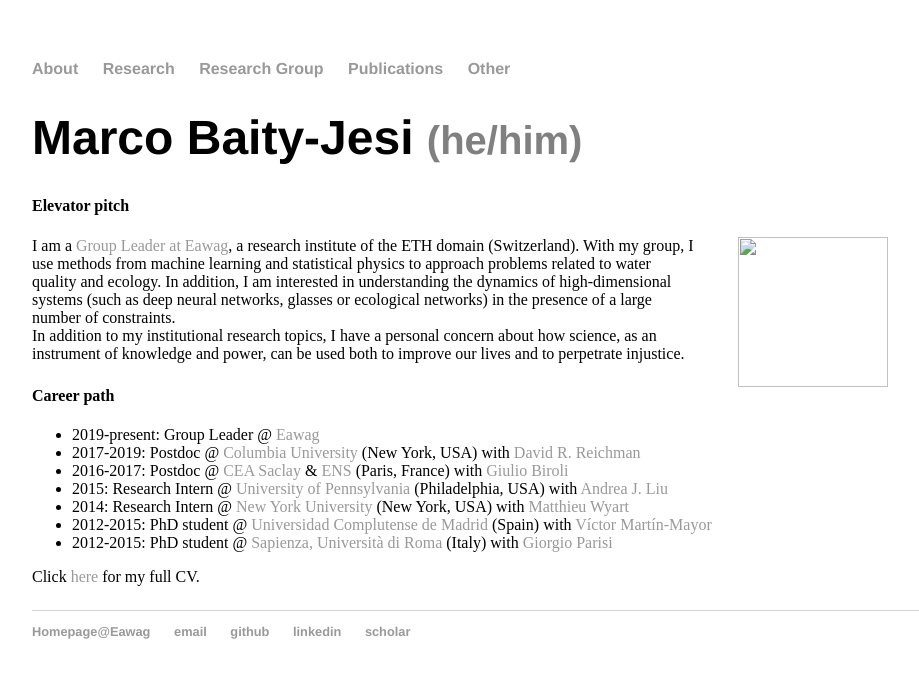
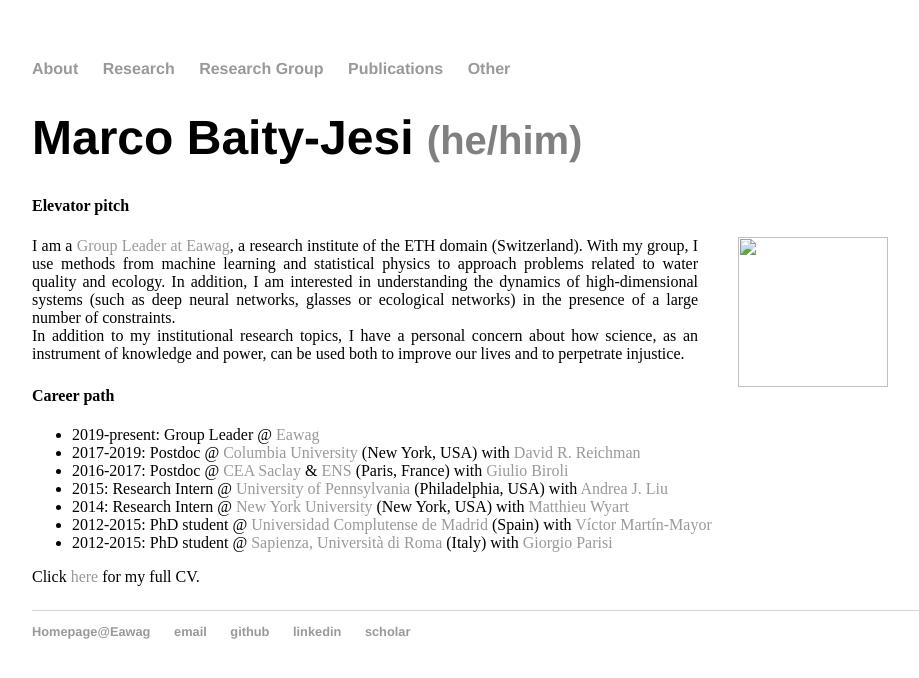
Before and after one commit to mbaityje/mbaityje.github.io, a Jekyll site: the page built from index.html, in a window 1280 px wide. Shown: the top 678 px of the page, without its empty margins (160-1079 px from the left). Built offline with Jekyll 4.4.1, drawn with Linux system fonts in a browser that asks for light colours.

Commit message:
Content changes

```diff
--- a/css/main.css
+++ b/css/main.css
@@ -42,9 +42,7 @@ ul.posts li {
     list-style: none;
 }
 
-/*
-<!--div {
+div {
   text-align: justify;
   text-justify: inter-word;
-} -->
-*/
+}
```
